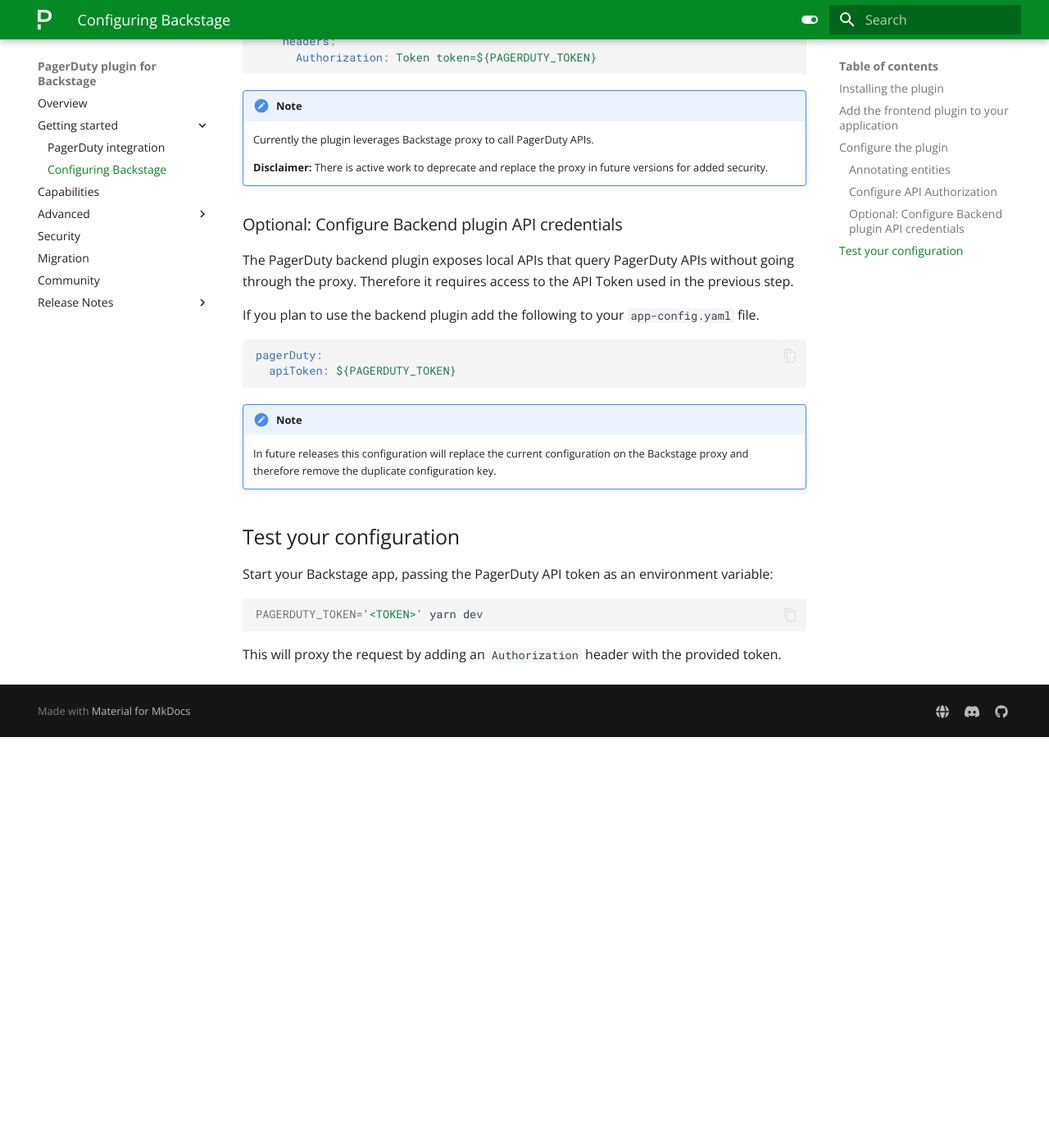
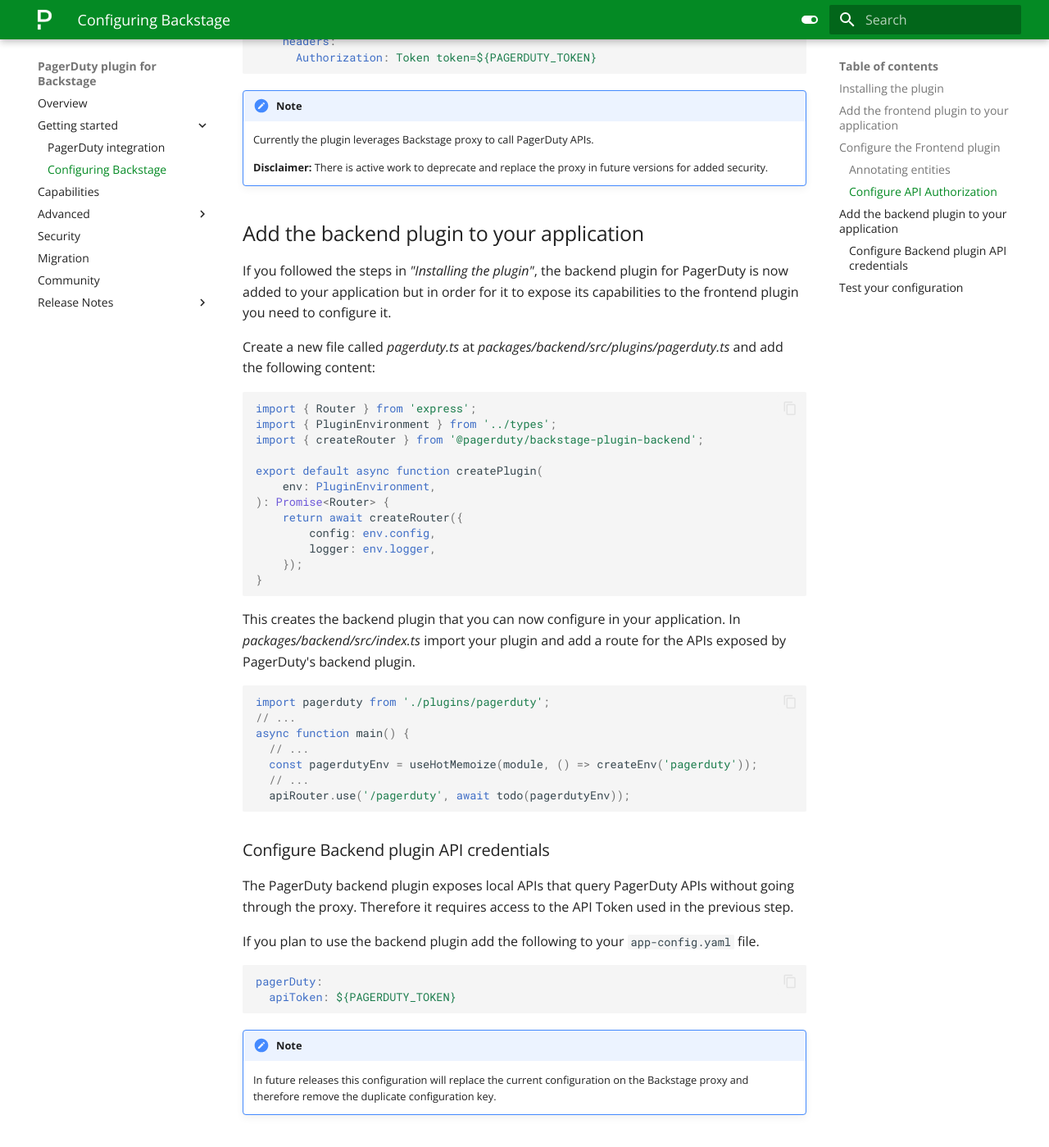
Before and after one commit to PagerDuty/backstage-plugin-docs, an MkDocs documentation site: the page built from docs/getting-started/backstage.md, in a window 1280 px wide and 1400 px high, scrolled down 2477 px. Shown: the whole window at 82% size. Built offline with MkDocs 1.6.1 and Material for MkDocs 9.7.7, drawn with Linux system fonts in a browser that asks for light colours; before the commit the page ends 3376 px from its top, so only the background shows below that; some of the changed text lies outside the part shown.

Commit message:
docs: adding documentation on how to configure the backend plugin
adding documentation on how to configure the backend plugin

Signed-off-by: Tiago Barbosa <tbarbos@hotmail.com>

````diff
--- a/docs/getting-started/backstage.md
+++ b/docs/getting-started/backstage.md
@@ -64,7 +64,7 @@
 
 Now the PagerDuty plugin will be displayed in all your components that include PagerDuty annotations.
 
-## Configure the plugin
+## Configure the Frontend plugin
 
 The frontend plugin for PagerDuty is now added to your application but in order for it to show you need to configure your entities and the application itself.
 
@@ -111,7 +111,40 @@
 
     **Disclaimer:** There is active work to deprecate and replace the proxy in future versions for added security.
 
-### Optional: Configure Backend plugin API credentials
+## Add the backend plugin to your application
+
+If you followed the steps in *"Installing the plugin"*, the backend plugin for PagerDuty is now added to your application but in order for it to expose its capabilities to the frontend plugin you need to configure it.
+
+Create a new file called *pagerduty.ts* at *packages/backend/src/plugins/pagerduty.ts* and add the following content:
+
+```Typescript
+import { Router } from 'express';
+import { PluginEnvironment } from '../types';
+import { createRouter } from '@pagerduty/backstage-plugin-backend';
+
+export default async function createPlugin(
+    env: PluginEnvironment,
+): Promise<Router> {
+    return await createRouter({
+        config: env.config,
+        logger: env.logger,
+    });
+}
+```
+
+This creates the backend plugin that you can now configure in your application. In *packages/backend/src/index.ts* import your plugin and add a route for the APIs exposed by PagerDuty's backend plugin.
+
+```TypeScript
+import pagerduty from './plugins/pagerduty';
+// ...
+async function main() {
+  // ...
+  const pagerdutyEnv = useHotMemoize(module, () => createEnv('pagerduty'));
+  // ...
+  apiRouter.use('/pagerduty', await todo(pagerdutyEnv));
+```
+
+### Configure Backend plugin API credentials
 
 The PagerDuty backend plugin exposes local APIs that query PagerDuty APIs without going through the proxy. Therefore it requires access to the API Token used in the previous step.
 
````
